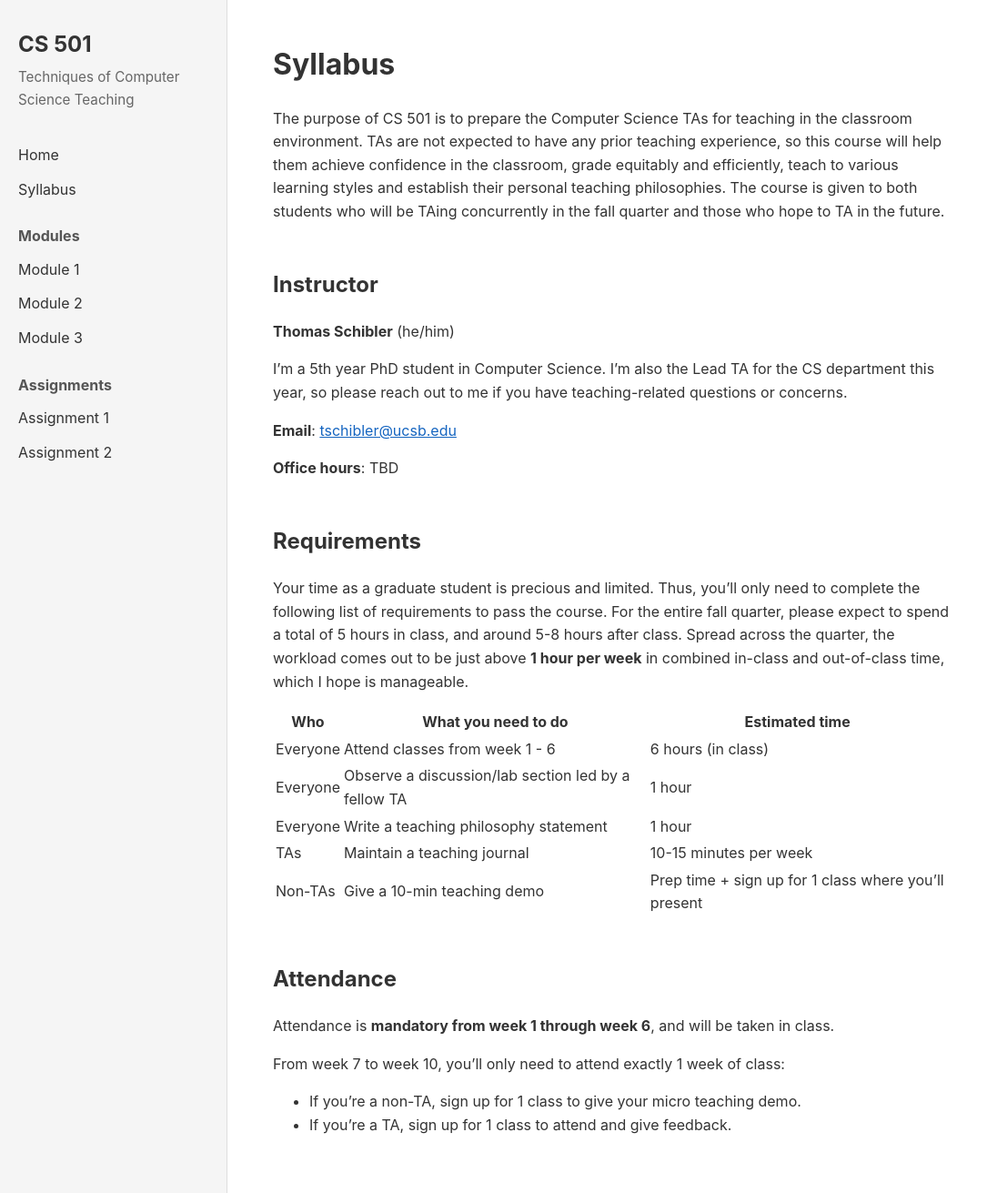
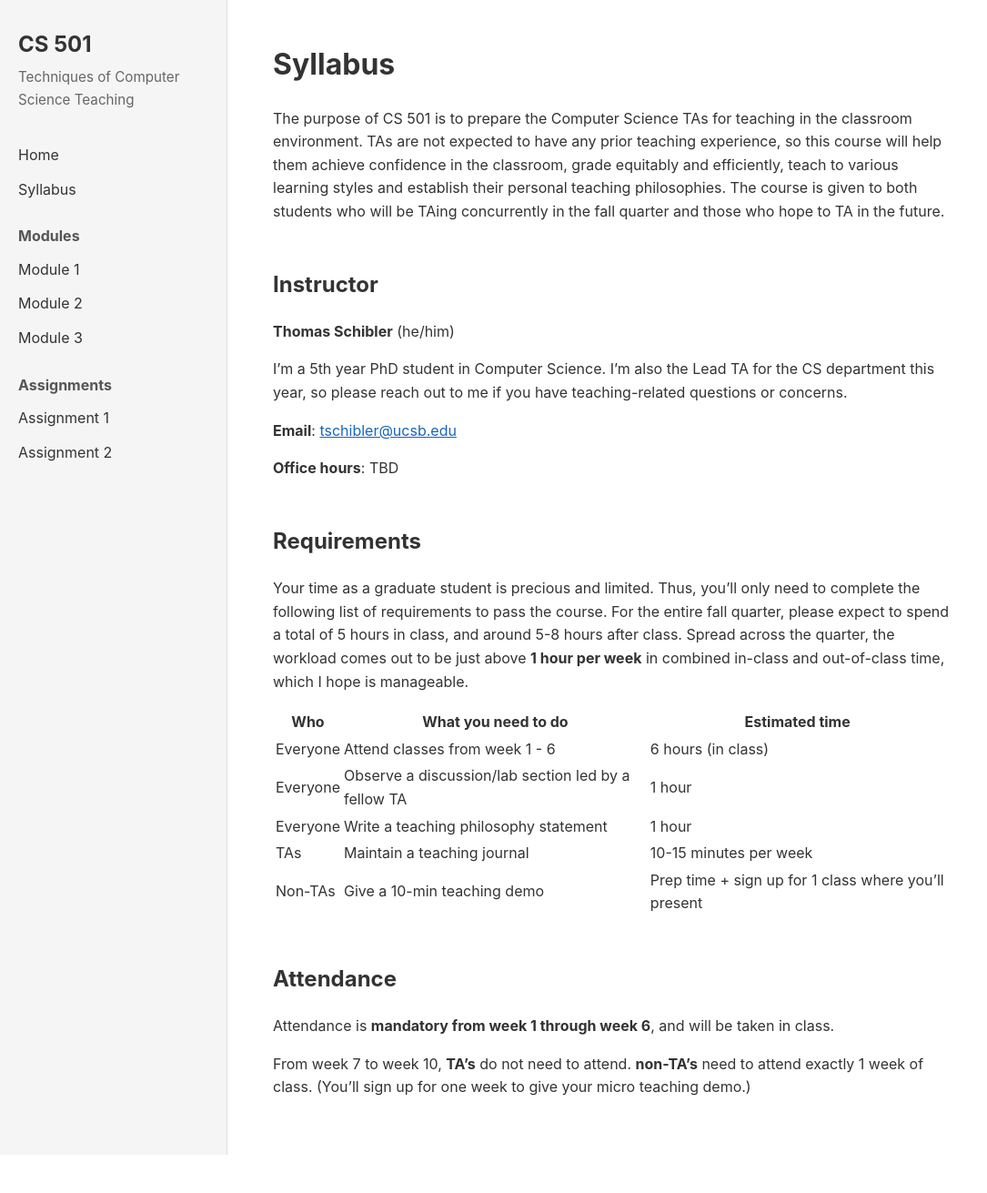
Before and after one commit to schibler/CS501, a Jekyll site: the page built from syllabus.md, in a window 1280 px wide. Shown: the whole page at 91% size, without its empty margins (0-1085 px from the left). Built offline with Jekyll 4.4.1, drawn with Linux system fonts in a browser that asks for light colours; after the commit the page ends 1269 px from its top, so only the background shows below that.

Commit message:
Update syllabus.md

```diff
--- a/syllabus.md
+++ b/syllabus.md
@@ -35,6 +35,4 @@ Your time as a graduate student is precious and limited. Thus, you'll only need
 ## Attendance
 Attendance is **mandatory from week 1 through week 6**, and will be taken in class.
 
-From week 7 to week 10, you'll only need to attend exactly 1 week of class:
-- If you're a non-TA, sign up for 1 class to give your micro teaching demo.
-- If you're a TA, sign up for 1 class to attend and give feedback.
+From week 7 to week 10, **TA's** do not need to attend. **non-TA's** need to attend exactly 1 week of class. (You'll sign up for one week to give your micro teaching demo.)
```
